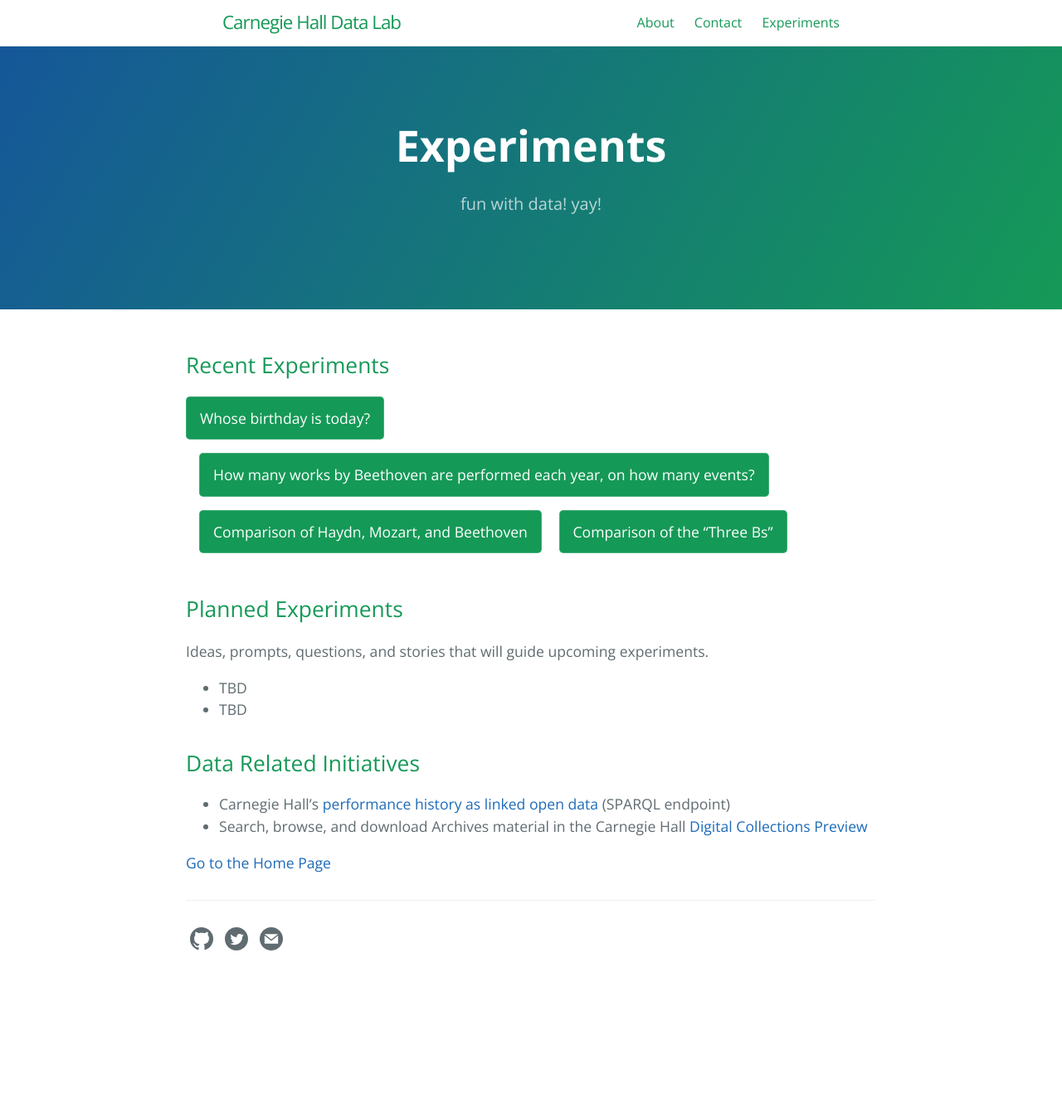
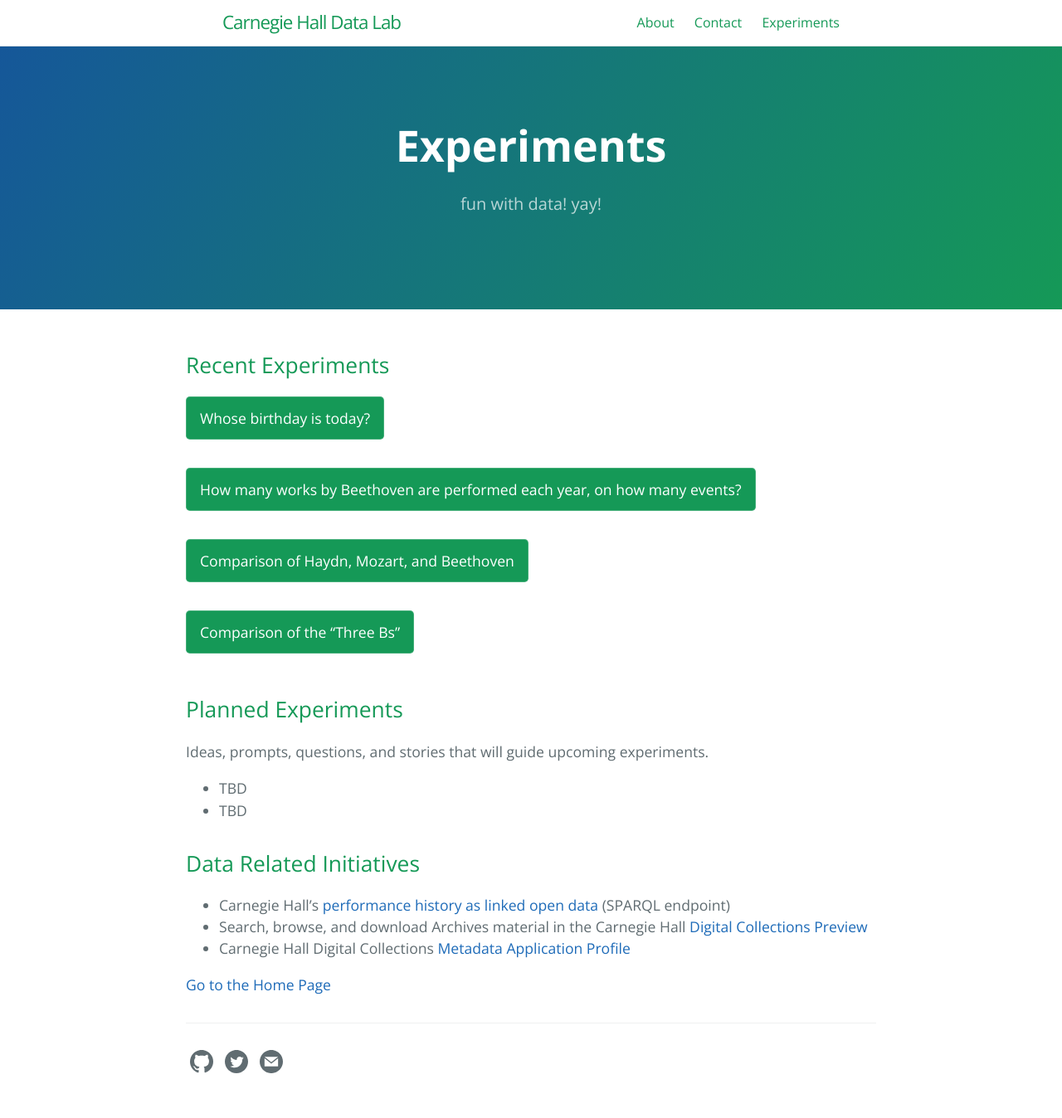
Before and after one commit to CarnegieHall/datalab, a Jekyll site: the page built from experiments.md, in a window 1280 px wide. Shown: the whole page at 83% size. Built offline with Jekyll 4.4.1, drawn with Linux system fonts in a browser that asks for light colours; before the commit the page ends 1200 px from its top, so only the background shows below that.

Commit message:
add newlines, add metadata application profile

```diff
--- a/experiments.md
+++ b/experiments.md
@@ -10,8 +10,14 @@ order: 2
 ## Recent Experiments
 
 [Whose birthday is today?](/experiments/chdl-0001-a.md){: .btn}
+
+
 [How many works by Beethoven are performed each year, on how many events?](/experiments/chdl-0002.md){: .btn}
+
+
 [Comparison of Haydn, Mozart, and Beethoven](/experiments/chdl-0003.md){: .btn}
+
+
 [Comparison of the "Three Bs"](/experiments/chdl-0004.md){: .btn}
 
 ## Planned Experiments
@@ -24,5 +30,6 @@ Ideas, prompts, questions, and stories that will guide upcoming experiments.
 ## Data Related Initiatives
 - Carnegie Hall's [performance history as linked open data](http://data.carnegiehall.org/) (SPARQL endpoint)
 - Search, browse, and download Archives material in the Carnegie Hall [Digital Collections Preview](https://collections.carnegiehall.org/)
+- Carnegie Hall Digital Collections [Metadata Application Profile](https://carnegiehall.github.io/digitalcolls-metadataprofile/)
 
 [Go to the Home Page]({{ '/' | absolute_url }})
```
